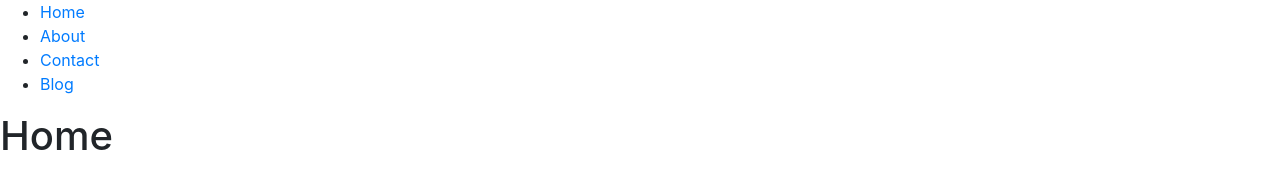
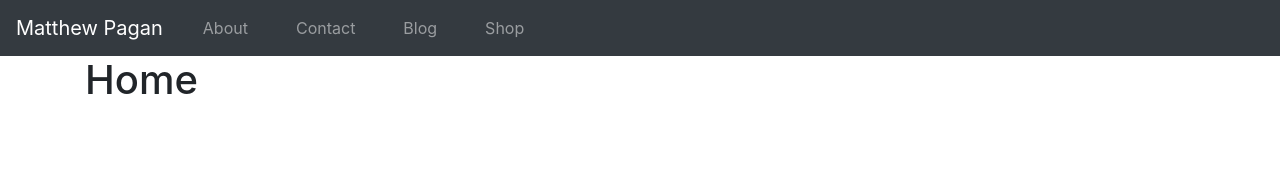
Before and after one commit to mastapegs/mpagan-gatsby-shopify-portfolio, a Gatsby site: page / in a window 1280 px wide. Built offline with nearby package versions, Linux system fonts and the light colour scheme; Gatsby itself is replaced by a stand-in of ours.

Commit message:
Added react-bootstrap

```diff
--- a/src/components/Layout.js
+++ b/src/components/Layout.js
@@ -1,6 +1,7 @@
 import React from 'react'
 import Navigation from './Navigation'
 import 'bootstrap/dist/css/bootstrap.min.css'
+import { Container } from 'react-bootstrap'
 
 const Layout = ({ children: page }) => {
   return (
@@ -9,7 +10,9 @@ const Layout = ({ children: page }) => {
         <Navigation />
       </header>
       <main>
-        {page}
+        <Container>
+          {page}
+        </Container>
       </main>
       <footer></footer>
     </>
--- a/src/components/Navigation.js
+++ b/src/components/Navigation.js
@@ -1,34 +1,39 @@
 import React from 'react'
 import { Link } from 'gatsby'
+import { Navbar, Nav } from 'react-bootstrap'
+import styles from './Navigation.module.css'
 
 const Navigation = () => {
   const links = [
     {
-      href: '/',
-      linkText: 'Home'
-    },
-    {
       href: '/about',
       linkText: 'About'
-    },{
+    }, {
       href: '/contact',
       linkText: 'Contact'
-    },{
+    }, {
       href: '/blog',
       linkText: 'Blog'
+    }, {
+      href: '/shop',
+      linkText: 'Shop'
     }
   ]
   return (
     <>
-      <nav>
-        <ul>
-          {links.map(({ href, linkText }) => (
-            <li key={href}>
-              <Link to={href}>{linkText}</Link>
-            </li>
-          ))}
-        </ul>
-      </nav>
+      <Navbar bg="dark" variant='dark' expand="sm">
+        <Navbar.Brand><Link className={styles.link} to='/'>Matthew Pagan</Link></Navbar.Brand>
+        <Navbar.Toggle aria-controls="basic-navbar-nav" />
+        <Navbar.Collapse id="basic-navbar-nav">
+          <Nav className="mr-auto">
+            {links.map(({ href, linkText }) => (
+              <Nav.Link className={styles.navItem}>
+                <Link className={styles.link} to={href}>{linkText}</Link>
+              </Nav.Link>
+            ))}
+          </Nav>
+        </Navbar.Collapse>
+      </Navbar>
     </>
   )
 }
--- /dev/null
+++ b/src/components/Navigation.module.css
@@ -0,0 +1,10 @@
+.navItem {
+  margin: 0 1em;
+}
+
+.link,
+.link:hover,
+.link:visited {
+  color: inherit;
+  text-decoration: inherit;
+}
```
Also changed, not shown: src/pages/shop.js (added, +11 -0 lines).
